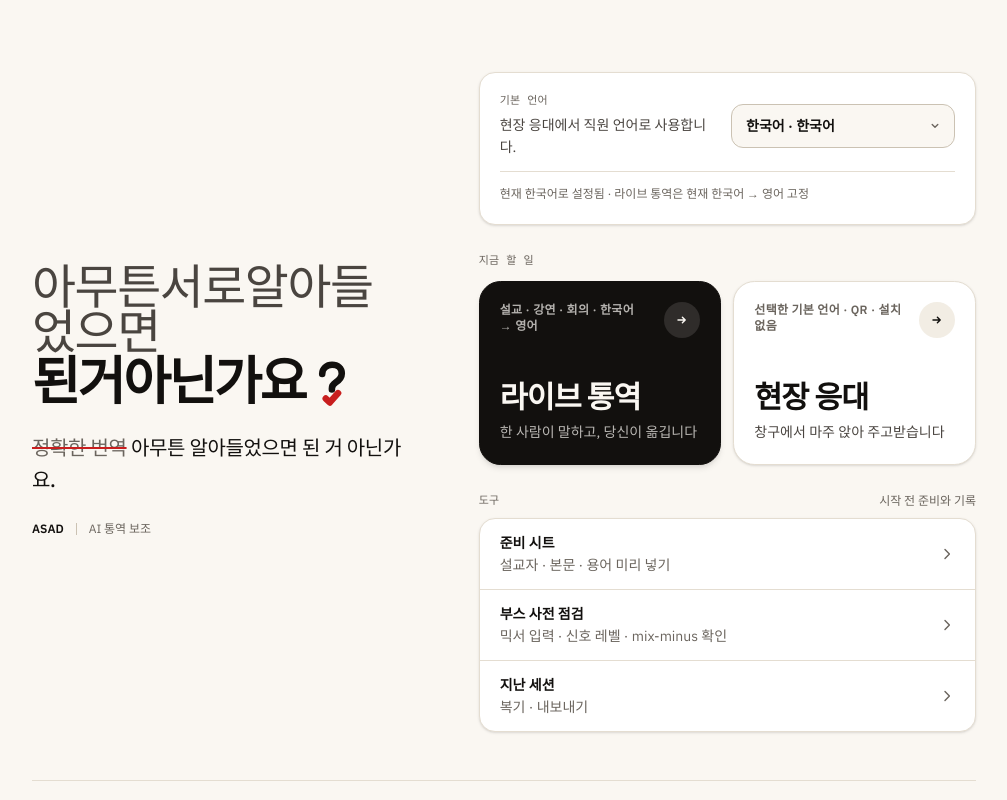
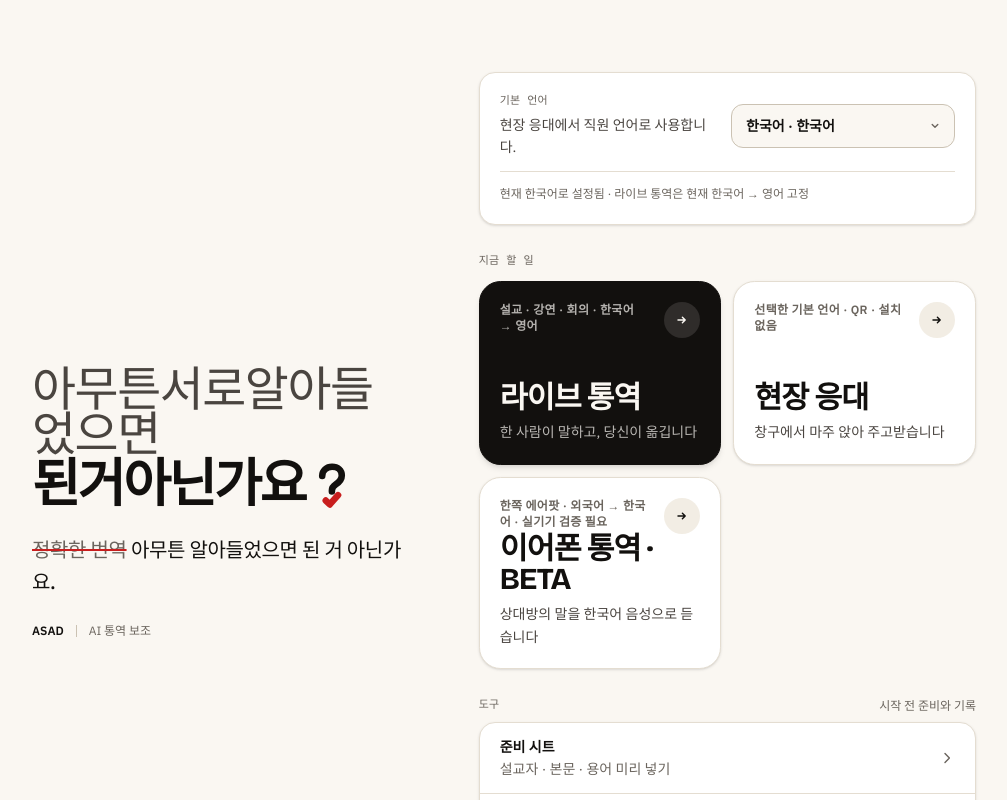
Before and after one commit to club-paradiso/asad, a Next.js app: page / in a window 1280 px wide. Shown: the top 800 px of the page, without its empty margins (136-1143 px from the left). Built offline with nearby package versions, Linux system fonts and the light colour scheme.

Commit message:
feat(earbud): expose listener mode from ASAD home

```diff
--- a/src/features/home/HomeScreen.tsx
+++ b/src/features/home/HomeScreen.tsx
@@ -51,6 +51,12 @@ export function HomeScreen() {
                   title="현장 응대"
                   who="창구에서 마주 앉아 주고받습니다"
                   detail="선택한 기본 언어 · QR · 설치 없음"
+                />
+                <ModeCard
+                  href="/listen"
+                  title="이어폰 통역 · BETA"
+                  who="상대방의 말을 한국어 음성으로 듣습니다"
+                  detail="한쪽 에어팟 · 외국어 → 한국어 · 실기기 검증 필요"
                 />
               </div>
             </div>
```
